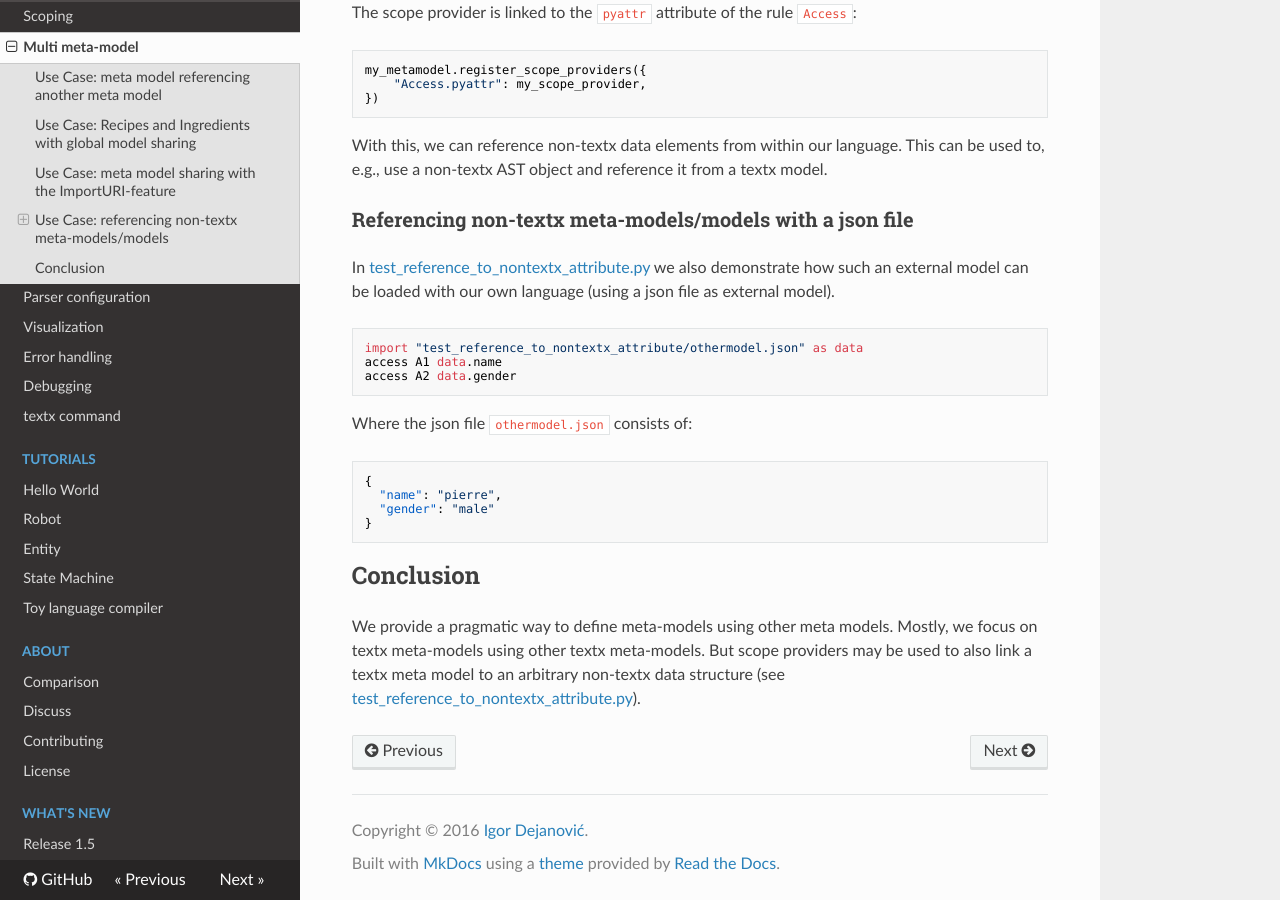
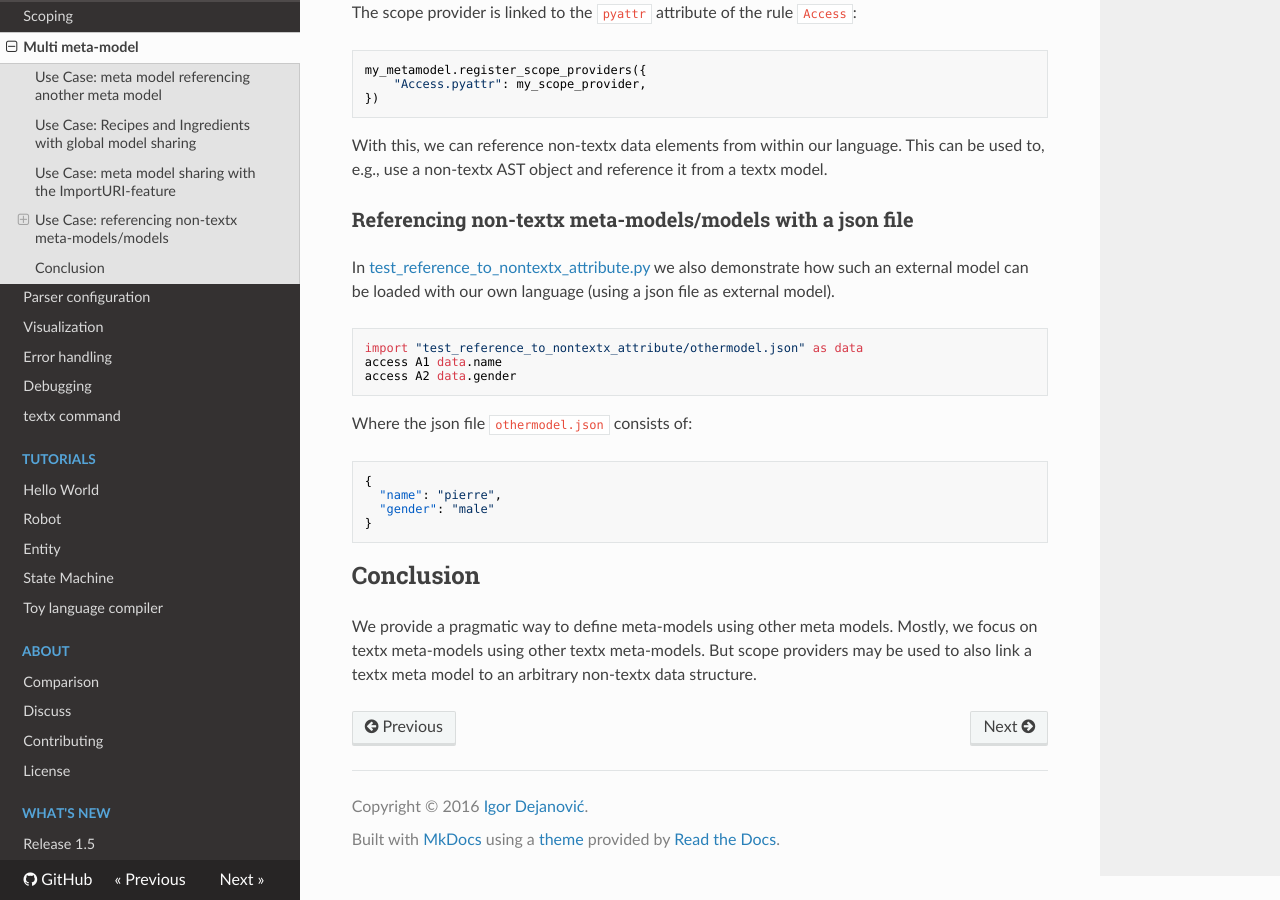
Before and after one commit to textX/textX, an MkDocs documentation site: the page built from docs/multimetamodel.md, in a window 1280 px wide and 900 px high, scrolled down 3645 px. Built offline with MkDocs 1.6.1, drawn with Linux system fonts in a browser that asks for light colours; nearby versions of some CDN libraries; old or Windows-style settings are respelled for this version of MkDocs.

Commit message:
removed double text

```diff
--- a/docs/multimetamodel.md
+++ b/docs/multimetamodel.md
@@ -214,5 +214,4 @@ Where the json file `othermodel.json` consists of:
 We provide a pragmatic way to define meta-models using other meta models.
 Mostly, we focus on textx meta-models using other textx meta-models. But scope
 providers may be used to also link a textx meta model to an arbitrary non-textx
-data structure (see
-[test_reference_to_nontextx_attribute.py](https://github.com/igordejanovic/textX/blob/master/tests/functional/test_scoping/test_reference_to_nontextx_attribute.py)).
+data structure.
```
